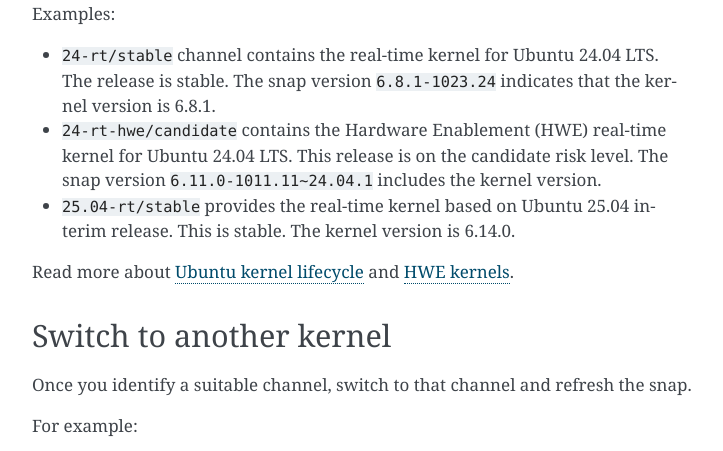
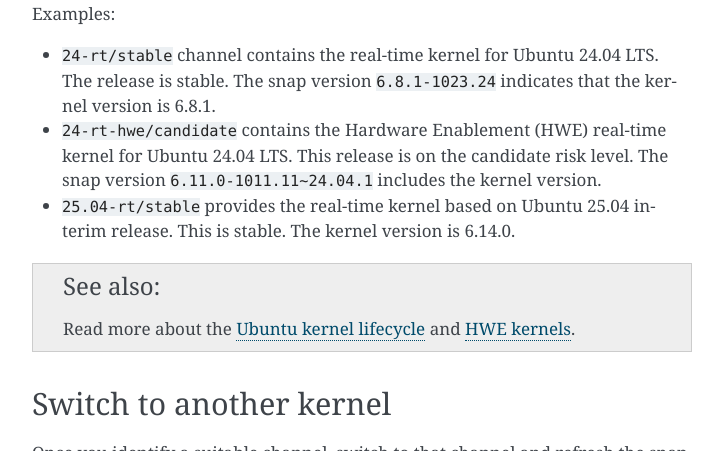
Before and after one commit to canonical/real-time-ubuntu-docs, a Sphinx documentation site: the page built from docs/how-to/uc-install-real-time-kernel.md, in a window 1280 px wide and 900 px high, scrolled down 924 px, cut to the strip 0-451 px from the top of the window. Shown: the whole strip, without its empty margins (388-1111 px from the left). Built offline with Sphinx 7.4.7, drawn with Linux system fonts in a browser that asks for light colours.

Commit message:
Move references to see-also, fix ref name
Signed-off-by: Farshid Tavakolizadeh <farshid.tavakolizadeh@canonical.com>

````diff
--- a/docs/how-to/uc-install-real-time-kernel.md
+++ b/docs/how-to/uc-install-real-time-kernel.md
@@ -41,7 +41,9 @@
 * `24-rt-hwe/candidate` contains the Hardware Enablement (HWE) real-time kernel for Ubuntu 24.04 LTS. This release is on the candidate risk level. The snap version `6.11.0-1011.11~24.04.1` includes the kernel version.
 * `25.04-rt/stable` provides the real-time kernel based on Ubuntu 25.04 interim release. This is stable. The kernel version is 6.14.0.
 
-Read more about [Ubuntu kernel lifecycle][kernel-lifecycle] and [HWE kernels][kwe-kernels].
+```{seealso}
+Read more about the [Ubuntu kernel lifecycle][kernel-lifecycle] and [HWE kernels][hwe-kernels].
+```
 
 ## Switch to another kernel
 
````
Also changed, not shown: other parts of docs/how-to/uc-install-real-time-kernel.md (+1 -1 lines).
